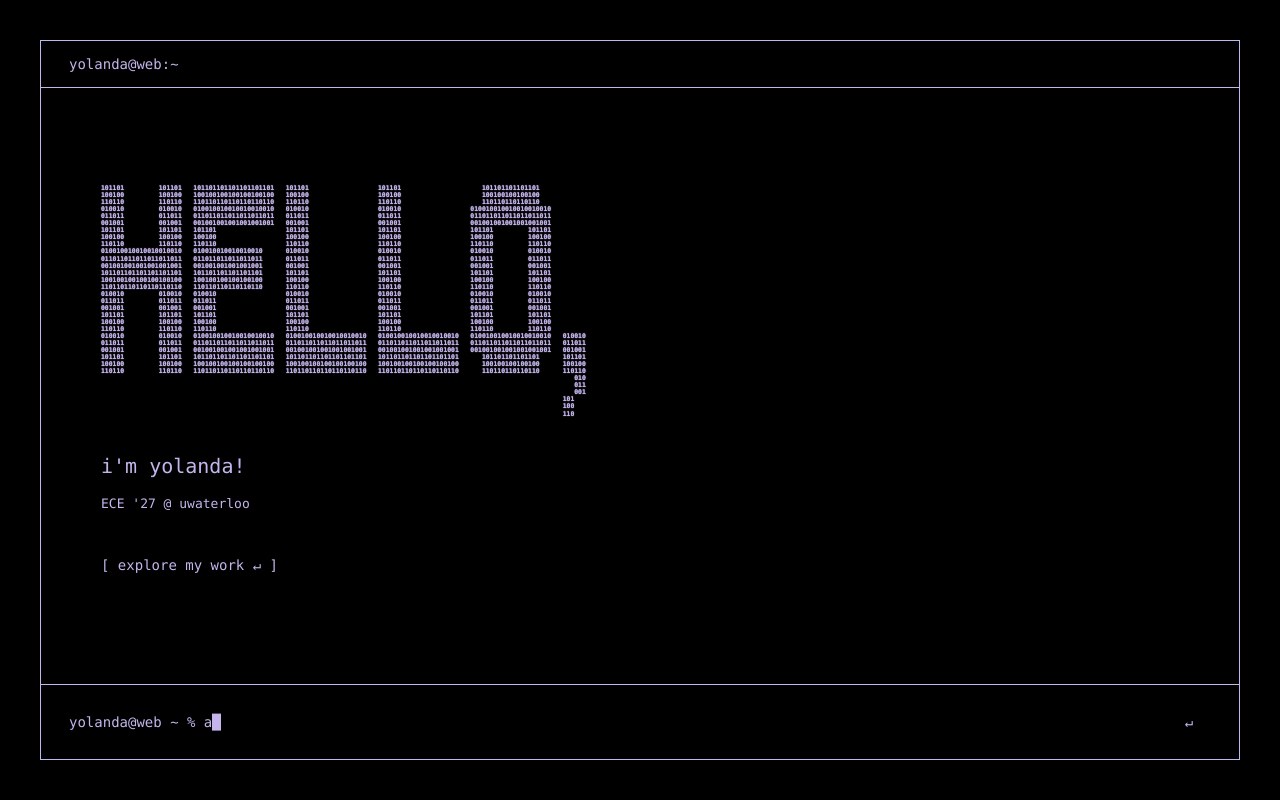
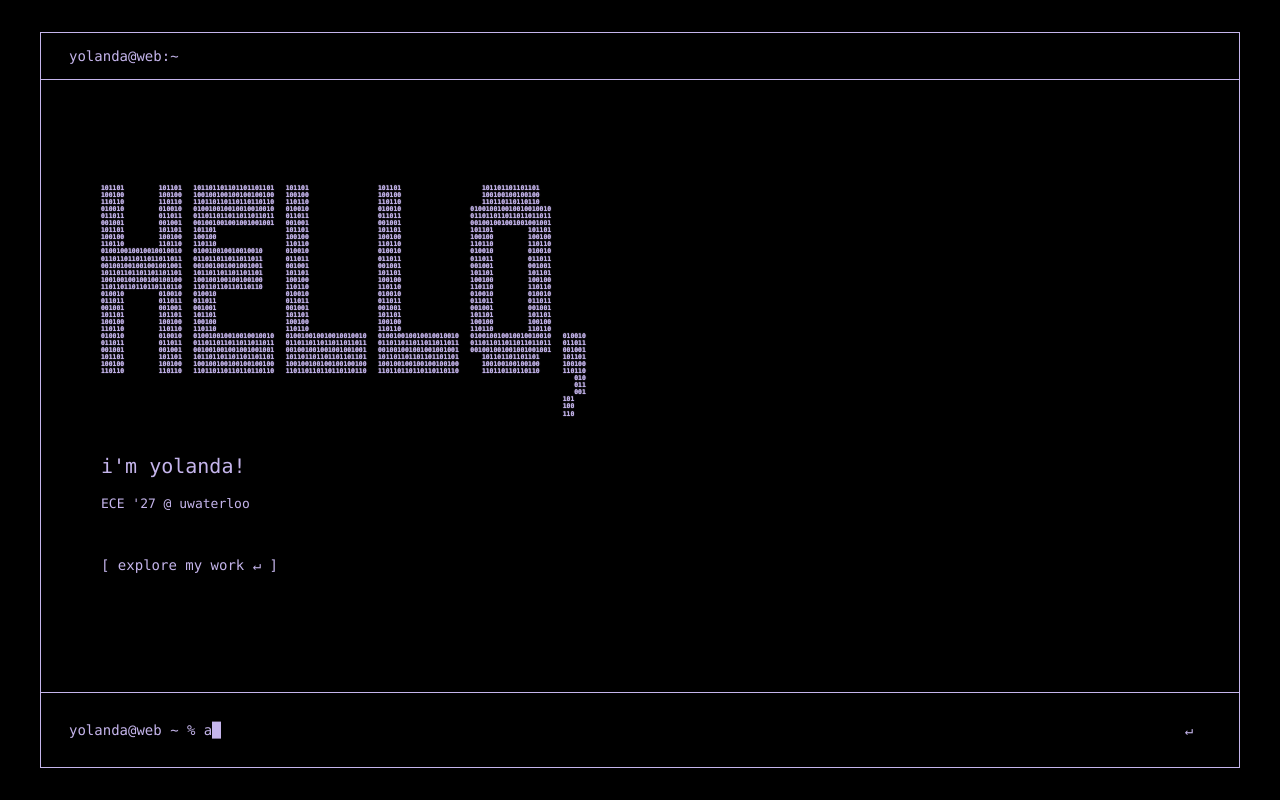
Before and after one commit to akaiyol/personal-website, a plain HTML site: page index.html in a window 1280 px wide. Drawn offline with Linux system fonts and the light colour scheme.

Commit message:
Keep page shell aligned with natural document scrolling

```diff
--- a/index.html
+++ b/index.html
@@ -27,7 +27,8 @@
         min-height: 100svh;
         padding: 32px;
         display: grid;
-        place-items: center;
+        align-items: start;
+        justify-items: center;
       }
       button,
       input {
@@ -59,7 +60,7 @@
       .terminal {
         min-width: 0;
         width: min(1200px, 100%);
-        min-height: min(720px, calc(100svh - 64px));
+        min-height: calc(100svh - 64px);
         border: 1px solid var(--line);
         display: flex;
         flex-direction: column;
@@ -525,7 +526,7 @@
         }
       }, 140);
     </script>
-    <script src="navigation.js?v=5"></script>
+    <script src="navigation.js?v=6"></script>
     <script src="about.js?v=2"></script>
     <script src="work.js?v=1"></script>
   </body>
--- a/navigation.js
+++ b/navigation.js
@@ -109,6 +109,7 @@ function showRoute(focus = false) {
   if (focus && about) document.querySelector("#about-title").focus();
   else if (focus && work && !location.hash.includes("/")) document.querySelector("#work-title").focus();
   else if (focus && !view.hidden) title.focus();
+  if (!location.hash.includes("/")) window.scrollTo({top: 0, behavior: "instant"});
   window.dispatchEvent(new Event("site:route"));
 }
 window.addEventListener("hashchange", () => showRoute(true));
```
Also changed, not shown: 1 other file.
